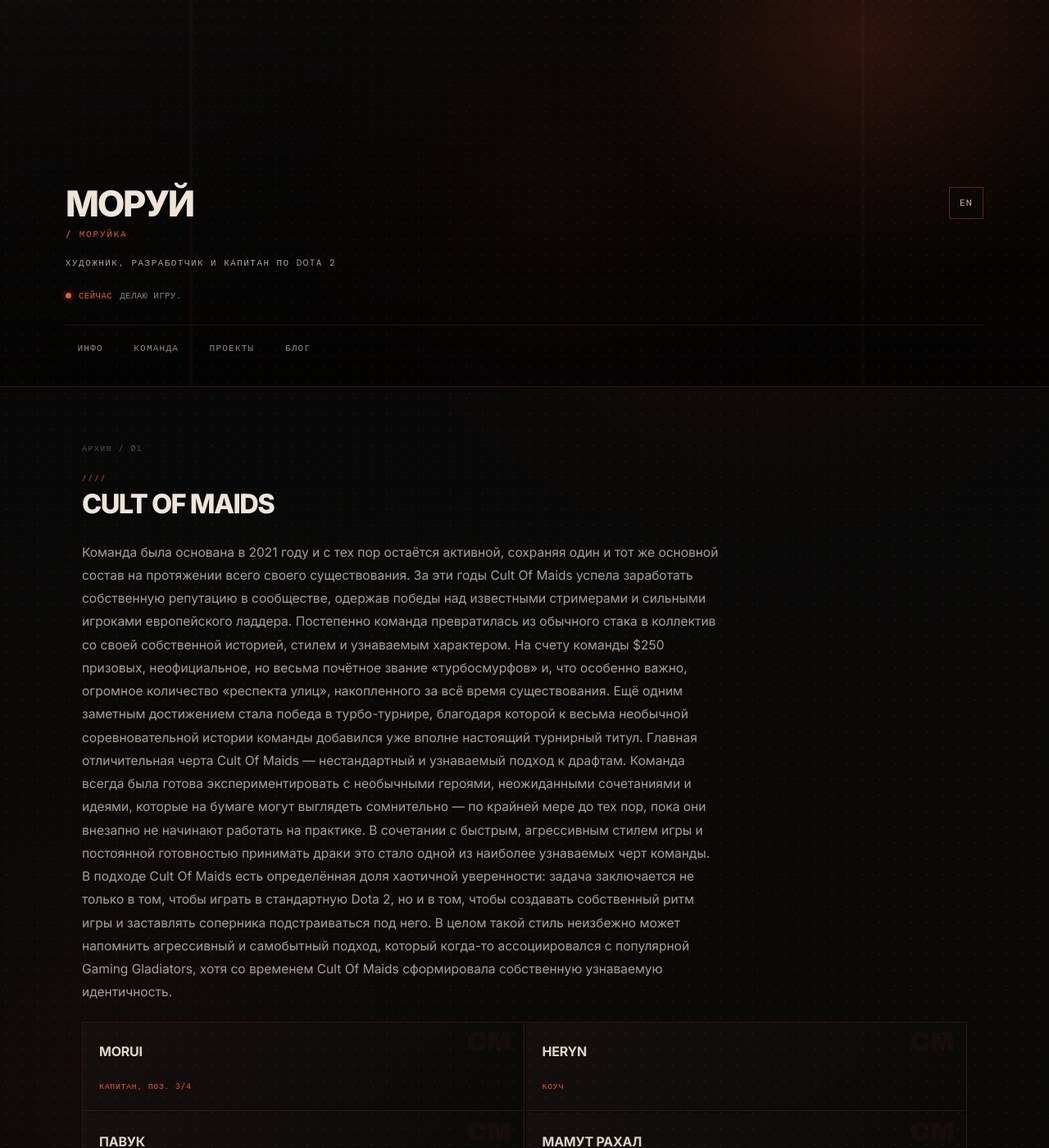
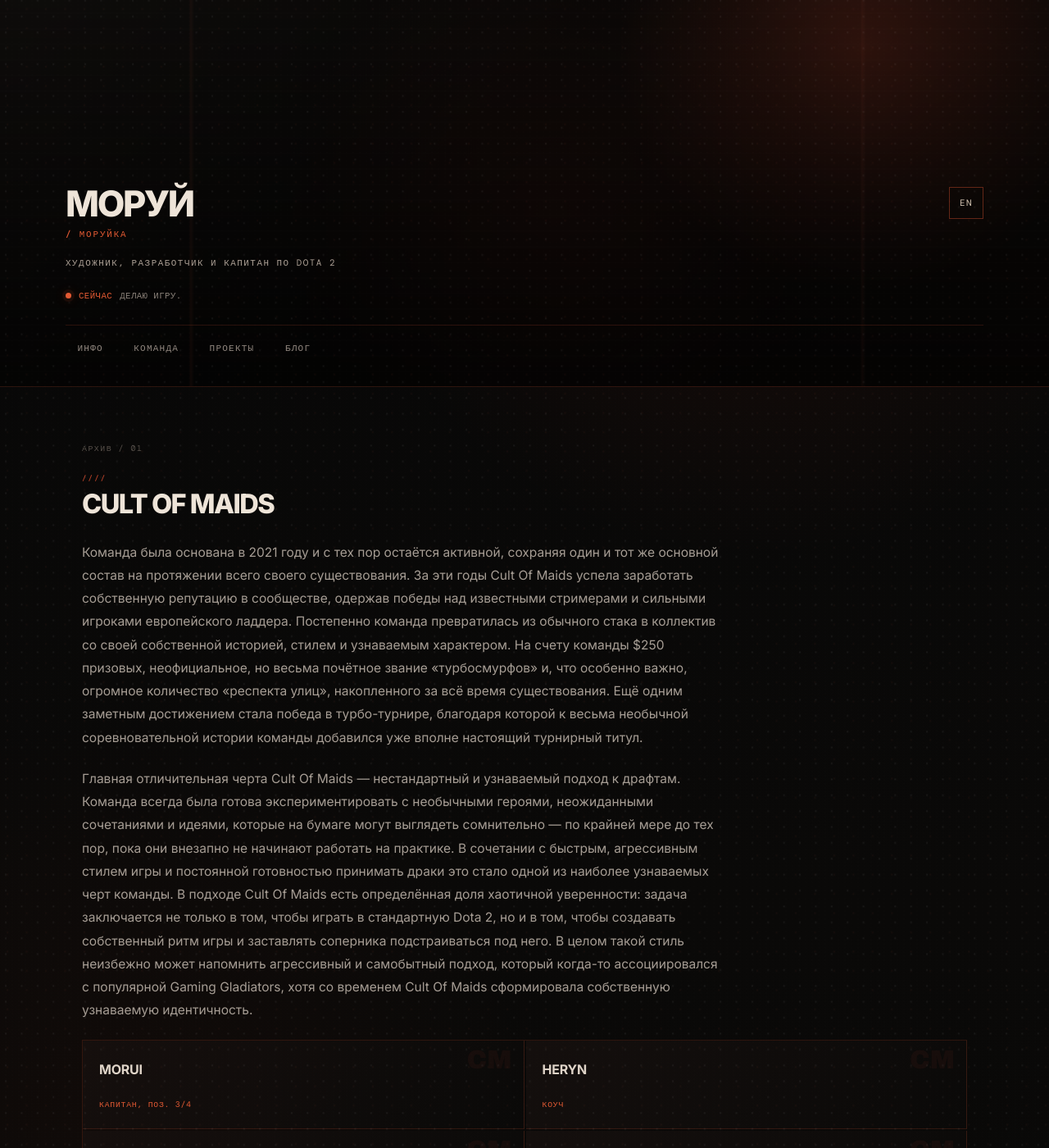
Before and after one commit to Moruika/moruika.github.io, a Jekyll site: the page built from ru/team.md, in a window 1280 px wide and 1400 px high. Shown: the whole window at 82% size. Built offline with Jekyll 4.4.1, drawn with Linux system fonts in a browser that asks for light colours.

```diff
--- a/ru/team.md
+++ b/ru/team.md
@@ -8,9 +8,9 @@ lang_alt_url: /team/
 
 <h2 class="section-title">Cult Of Maids</h2>
 
-<p>Команда была основана в 2021 году и с тех пор остаётся активной, сохраняя один и тот же основной состав на протяжении всего своего существования. За эти годы Cult Of Maids успела заработать собственную репутацию в сообществе, одержав победы над известными стримерами и сильными игроками европейского ладдера. Постепенно команда превратилась из обычного стака в коллектив со своей собственной историей, стилем и узнаваемым характером. На счету команды $250 призовых, неофициальное, но весьма почётное звание «турбосмурфов» и, что особенно важно, огромное количество «респекта улиц», накопленного за всё время существования. Ещё одним заметным достижением стала победа в турбо-турнире, благодаря которой к весьма необычной соревновательной истории команды добавился уже вполне настоящий турнирный титул.
+<p>Команда была основана в 2021 году и с тех пор остаётся активной, сохраняя один и тот же основной состав на протяжении всего своего существования. За эти годы Cult Of Maids успела заработать собственную репутацию в сообществе, одержав победы над известными стримерами и сильными игроками европейского ладдера. Постепенно команда превратилась из обычного стака в коллектив со своей собственной историей, стилем и узнаваемым характером. На счету команды $250 призовых, неофициальное, но весьма почётное звание «турбосмурфов» и, что особенно важно, огромное количество «респекта улиц», накопленного за всё время существования. Ещё одним заметным достижением стала победа в турбо-турнире, благодаря которой к весьма необычной соревновательной истории команды добавился уже вполне настоящий турнирный титул.</p>
 
-Главная отличительная черта Cult Of Maids — нестандартный и узнаваемый подход к драфтам. Команда всегда была готова экспериментировать с необычными героями, неожиданными сочетаниями и идеями, которые на бумаге могут выглядеть сомнительно — по крайней мере до тех пор, пока они внезапно не начинают работать на практике. В сочетании с быстрым, агрессивным стилем игры и постоянной готовностью принимать драки это стало одной из наиболее узнаваемых черт команды. В подходе Cult Of Maids есть определённая доля хаотичной уверенности: задача заключается не только в том, чтобы играть в стандартную Dota 2, но и в том, чтобы создавать собственный ритм игры и заставлять соперника подстраиваться под него. В целом такой стиль неизбежно может напомнить агрессивный и самобытный подход, который когда-то ассоциировался с популярной Gaming Gladiators, хотя со временем Cult Of Maids сформировала собственную узнаваемую идентичность.</p>
+<p>Главная отличительная черта Cult Of Maids — нестандартный и узнаваемый подход к драфтам. Команда всегда была готова экспериментировать с необычными героями, неожиданными сочетаниями и идеями, которые на бумаге могут выглядеть сомнительно — по крайней мере до тех пор, пока они внезапно не начинают работать на практике. В сочетании с быстрым, агрессивным стилем игры и постоянной готовностью принимать драки это стало одной из наиболее узнаваемых черт команды. В подходе Cult Of Maids есть определённая доля хаотичной уверенности: задача заключается не только в том, чтобы играть в стандартную Dota 2, но и в том, чтобы создавать собственный ритм игры и заставлять соперника подстраиваться под него. В целом такой стиль неизбежно может напомнить агрессивный и самобытный подход, который когда-то ассоциировался с популярной Gaming Gladiators, хотя со временем Cult Of Maids сформировала собственную узнаваемую идентичность.</p>
 
 <ul class="roster">
   <li><span>Morui</span><span class="role"> Капитан, поз. 3/4</span></li>
```
